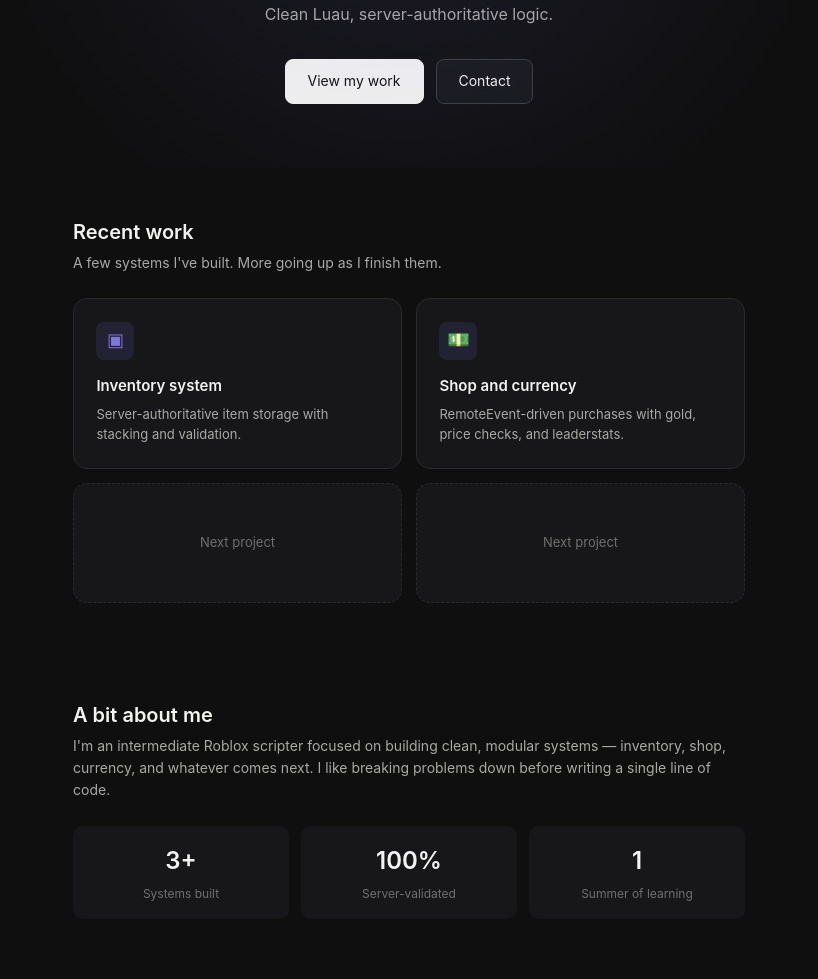
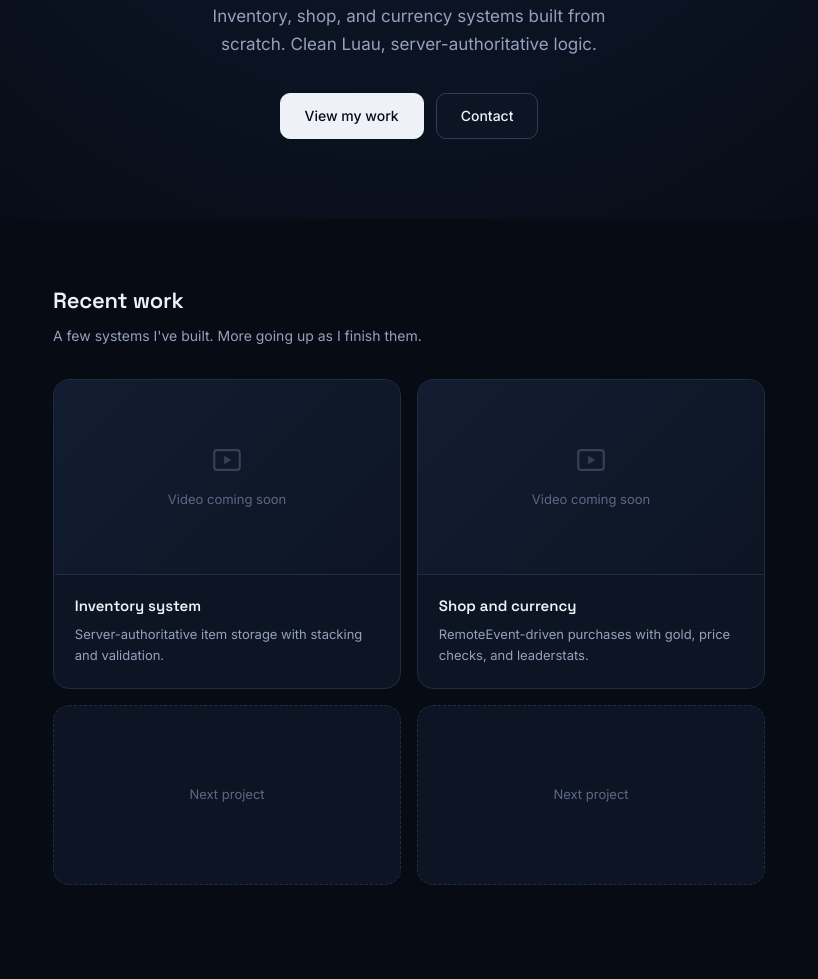
Before and after one commit to teddycyborg/teddycyborg.github.io, a plain HTML site: page index.html in a window 1280 px wide. Shown: the part 243-1222 px from the top of the page, without its empty margins (231-1049 px from the left). Drawn offline with Linux system fonts and the light colour scheme.

Commit message:
Update index.html

```diff
--- a/index.html
+++ b/index.html
@@ -3,107 +3,124 @@
 <head>
 <meta charset="UTF-8">
 <meta name="viewport" content="width=device-width, initial-scale=1.0">
-<title>Teddy — Roblox systems</title>
+<title>TeddyCyborg — Roblox systems</title>
+<link rel="preconnect" href="https://fonts.googleapis.com">
+<link rel="preconnect" href="https://fonts.gstatic.com" crossorigin>
+<link href="https://fonts.googleapis.com/css2?family=Space+Grotesk:wght@400;500;600;700&family=Inter:wght@400;500;600&display=swap" rel="stylesheet">
 <style>
   :root {
-    --bg: #0f0f10;
-    --surface: #17171a;
-    --border: #2a2a2d;
-    --border-strong: #3d3d41;
-    --text-primary: #f2f2f0;
-    --text-secondary: #a8a8a5;
-    --text-muted: #6f6f6c;
-    --accent: #7f77dd;
-    --accent-bg: rgba(127,119,221,0.12);
+    --bg: #070b14;
+    --bg-glow: #101c33;
+    --surface: #0d1524;
+    --surface-2: #121d31;
+    --border: #1e2c44;
+    --border-strong: #2c3f5e;
+    --text-primary: #eef1f8;
+    --text-secondary: #94a1bd;
+    --text-muted: #5c6885;
+    --accent: #7c9cff;
+    --accent-bg: rgba(124,156,255,0.12);
   }
   * { box-sizing: border-box; }
+  html { scroll-behavior: smooth; }
   body {
     margin: 0;
-    font-family: -apple-system, BlinkMacSystemFont, "Segoe UI", Roboto, Helvetica, Arial, sans-serif;
+    font-family: 'Inter', -apple-system, sans-serif;
     background: var(--bg);
     color: var(--text-primary);
     line-height: 1.6;
+    overflow-x: hidden;
   }
-  .wrap { max-width: 720px; margin: 0 auto; padding: 0 1.5rem; }
+  h1, h2, h3, .display { font-family: 'Space Grotesk', sans-serif; }
+  .wrap { max-width: 760px; margin: 0 auto; padding: 0 1.5rem; }
 
   header {
     position: relative;
     text-align: center;
-    padding: 6rem 1.5rem 4rem;
+    padding: 7rem 1.5rem 5rem;
     overflow: hidden;
   }
   header::before {
     content: "";
     position: absolute;
-    inset: 0;
-    background: radial-gradient(circle at 50% 20%, var(--accent-bg) 0%, transparent 60%);
+    inset: -20% -20% auto -20%;
+    height: 700px;
+    background: radial-gradient(circle at 50% 0%, var(--bg-glow) 0%, transparent 65%);
     pointer-events: none;
   }
+  header .content { position: relative; }
   header .eyebrow {
     font-size: 13px;
     color: var(--text-muted);
-    letter-spacing: 0.05em;
-    margin-bottom: 1rem;
+    letter-spacing: 0.08em;
+    text-transform: uppercase;
+    margin-bottom: 1.2rem;
   }
   header h1 {
-    font-size: 44px;
-    font-weight: 600;
-    margin: 0 0 1rem;
+    font-size: 48px;
+    font-weight: 700;
+    margin: 0 0 1.1rem;
+    letter-spacing: -0.02em;
   }
   header p {
-    font-size: 16px;
+    font-size: 17px;
     color: var(--text-secondary);
-    max-width: 440px;
-    margin: 0 auto 2rem;
+    max-width: 460px;
+    margin: 0 auto 2.2rem;
   }
   .btn-row { display: flex; gap: 12px; justify-content: center; flex-wrap: wrap; }
   .btn {
     display: inline-block;
-    padding: 10px 22px;
-    border-radius: 8px;
+    padding: 11px 24px;
+    border-radius: 10px;
     border: 1px solid var(--border-strong);
     background: var(--surface);
     color: var(--text-primary);
     text-decoration: none;
     font-size: 14px;
-    transition: border-color 0.15s, transform 0.15s;
+    font-weight: 500;
+    transition: border-color 0.2s, transform 0.2s, background 0.2s;
     cursor: pointer;
   }
-  .btn:hover { border-color: var(--accent); transform: translateY(-1px); }
+  .btn:hover { border-color: var(--accent); transform: translateY(-2px); }
   .btn.primary { background: var(--text-primary); color: var(--bg); border-color: var(--text-primary); }
+  .btn.primary:hover { background: var(--accent); border-color: var(--accent); color: #06090f; }
 
-  section { padding: 3rem 0; }
-  h2 { font-size: 20px; font-weight: 600; margin: 0 0 4px; }
-  .section-sub { font-size: 14px; color: var(--text-secondary); margin: 0 0 1.5rem; }
+  section { padding: 4rem 0; }
+  h2 { font-size: 22px; font-weight: 600; margin: 0 0 6px; letter-spacing: -0.01em; }
+  .section-sub { font-size: 14px; color: var(--text-secondary); margin: 0 0 2rem; }
 
   .grid {
     display: grid;
-    grid-template-columns: repeat(auto-fit, minmax(220px, 1fr));
-    gap: 14px;
+    grid-template-columns: repeat(auto-fit, minmax(240px, 1fr));
+    gap: 16px;
   }
+
   .card {
     background: var(--surface);
     border: 1px solid var(--border);
-    border-radius: 14px;
-    padding: 1.4rem;
-    transition: border-color 0.15s, transform 0.15s;
+    border-radius: 16px;
+    overflow: hidden;
+    transition: border-color 0.25s, transform 0.25s;
   }
-  .card:hover { border-color: var(--border-strong); transform: translateY(-2px); }
-  .card .icon {
-    width: 38px; height: 38px;
-    border-radius: 8px;
-    background: var(--accent-bg);
-    color: var(--accent);
+  .card:hover { border-color: var(--border-strong); transform: translateY(-3px); }
+  .card .video-slot {
+    aspect-ratio: 16/9;
+    background: linear-gradient(135deg, var(--surface-2), var(--surface));
     display: flex; align-items: center; justify-content: center;
-    font-size: 18px;
-    margin-bottom: 14px;
+    color: var(--text-muted);
+    font-size: 13px;
+    border-bottom: 1px solid var(--border);
   }
+  .card .video-slot svg { width: 34px; height: 34px; opacity: 0.5; margin-bottom: 6px; }
+  .card .body { padding: 1.2rem 1.3rem 1.4rem; }
   .card h3 { font-size: 15px; font-weight: 600; margin: 0 0 6px; }
   .card p { font-size: 13px; color: var(--text-secondary); margin: 0; }
+
   .card.empty {
+    display: flex; align-items: center; justify-content: center;
+    min-height: 180px;
     border-style: dashed;
-    display: flex; align-items: center; justify-content: center;
-    min-height: 120px;
     color: var(--text-muted);
     font-size: 13px;
   }
@@ -112,27 +129,39 @@
     display: grid;
     grid-template-columns: repeat(3, 1fr);
     gap: 12px;
-    margin-top: 1.5rem;
+    margin-top: 1.8rem;
   }
   .stat {
     background: var(--surface);
-    border-radius: 10px;
-    padding: 1rem;
+    border: 1px solid var(--border);
+    border-radius: 12px;
+    padding: 1.1rem;
     text-align: center;
   }
-  .stat .num { font-size: 24px; font-weight: 600; }
+  .stat .num { font-size: 24px; font-weight: 700; font-family: 'Space Grotesk', sans-serif; }
   .stat .label { font-size: 12px; color: var(--text-muted); margin-top: 4px; }
 
   footer {
     text-align: center;
-    padding: 3rem 0 4rem;
+    padding: 4rem 0 5rem;
   }
-  footer .sub { font-size: 14px; color: var(--text-secondary); margin: 0 0 1.5rem; }
+  footer .sub { font-size: 14px; color: var(--text-secondary); margin: 0 0 1.6rem; }
+
+  .reveal {
+    opacity: 0;
+    transform: translateY(24px);
+    transition: opacity 0.7s ease, transform 0.7s ease;
+  }
+  .reveal.visible {
+    opacity: 1;
+    transform: translateY(0);
+  }
 </style>
 </head>
 <body>
 
 <header>
+  <div class="content">
     <div class="eyebrow">Teddy</div>
     <h1>Roblox systems</h1>
     <p>Inventory, shop, and currency systems built from scratch. Clean Luau, server-authoritative logic.</p>
@@ -140,46 +169,76 @@
       <a href="#work" class="btn primary">View my work</a>
       <a href="#contact" class="btn">Contact</a>
     </div>
+  </div>
 </header>
 
 <div class="wrap">
 
   <section id="work">
-    <h2>Recent work</h2>
-    <p class="section-sub">A few systems I've built. More going up as I finish them.</p>
+    <h2 class="reveal">Recent work</h2>
+    <p class="section-sub reveal">A few systems I've built. More going up as I finish them.</p>
     <div class="grid">
-      <div class="card">
-        <div class="icon">&#9635;</div>
+      <div class="card reveal">
+        <div class="video-slot">
+          <div style="text-align:center">
+            <svg viewBox="0 0 24 24" fill="none" stroke="currentColor" stroke-width="1.5"><rect x="3" y="5" width="18" height="14" rx="2"/><path d="M10 9l5 3-5 3V9z" fill="currentColor" stroke="none"/></svg>
+            <div>Video coming soon</div>
+          </div>
+        </div>
+        <div class="body">
           <h3>Inventory system</h3>
           <p>Server-authoritative item storage with stacking and validation.</p>
         </div>
-      <div class="card">
-        <div class="icon">&#128181;</div>
+      </div>
+
+      <div class="card reveal">
+        <div class="video-slot">
+          <div style="text-align:center">
+            <svg viewBox="0 0 24 24" fill="none" stroke="currentColor" stroke-width="1.5"><rect x="3" y="5" width="18" height="14" rx="2"/><path d="M10 9l5 3-5 3V9z" fill="currentColor" stroke="none"/></svg>
+            <div>Video coming soon</div>
+          </div>
+        </div>
+        <div class="body">
           <h3>Shop and currency</h3>
           <p>RemoteEvent-driven purchases with gold, price checks, and leaderstats.</p>
         </div>
-      <div class="card empty">Next project</div>
-      <div class="card empty">Next project</div>
+      </div>
+
+      <div class="card empty reveal">Next project</div>
+      <div class="card empty reveal">Next project</div>
     </div>
   </section>
 
   <section id="about">
-    <h2>A bit about me</h2>
-    <p class="section-sub">I'm an intermediate Roblox scripter focused on building clean, modular systems — inventory, shop, currency, and whatever comes next. I like breaking problems down before writing a single line of code.</p>
+    <h2 class="reveal">A bit about me</h2>
+    <p class="section-sub reveal">I'm an intermediate Roblox scripter focused on building clean, modular systems — inventory, shop, currency, and whatever comes next. I like breaking problems down before writing a single line of code.</p>
     <div class="stats">
-      <div class="stat"><div class="num">3+</div><div class="label">Systems built</div></div>
-      <div class="stat"><div class="num">100%</div><div class="label">Server-validated</div></div>
-      <div class="stat"><div class="num">1</div><div class="label">Summer of learning</div></div>
+      <div class="stat reveal"><div class="num">1 yr</div><div class="label">Development experience</div></div>
+      <div class="stat reveal"><div class="num">6 mo</div><div class="label">Coding experience</div></div>
+      <div class="stat reveal"><div class="num">100%</div><div class="label">Server-validated</div></div>
     </div>
   </section>
 
 </div>
 
 <footer id="contact">
-  <h2 style="text-align:center">Let's talk</h2>
-  <p class="sub">Have feedback or a project idea? Reach out.</p>
-  <a href="#" class="btn primary">Message me</a>
+  <h2 class="reveal" style="text-align:center">Let's talk</h2>
+  <p class="sub reveal">Have feedback or a project idea? Reach out.</p>
+  <a href="#" class="btn primary reveal">Message me</a>
 </footer>
+
+<script>
+  const revealEls = document.querySelectorAll('.reveal');
+  const observer = new IntersectionObserver((entries) => {
+    entries.forEach((entry, i) => {
+      if (entry.isIntersecting) {
+        setTimeout(() => entry.target.classList.add('visible'), i * 60);
+        observer.unobserve(entry.target);
+      }
+    });
+  }, { threshold: 0.15 });
+  revealEls.forEach(el => observer.observe(el));
+</script>
 
 </body>
 </html>
```
Lines whose indentation alone changed are shown as unchanged.
